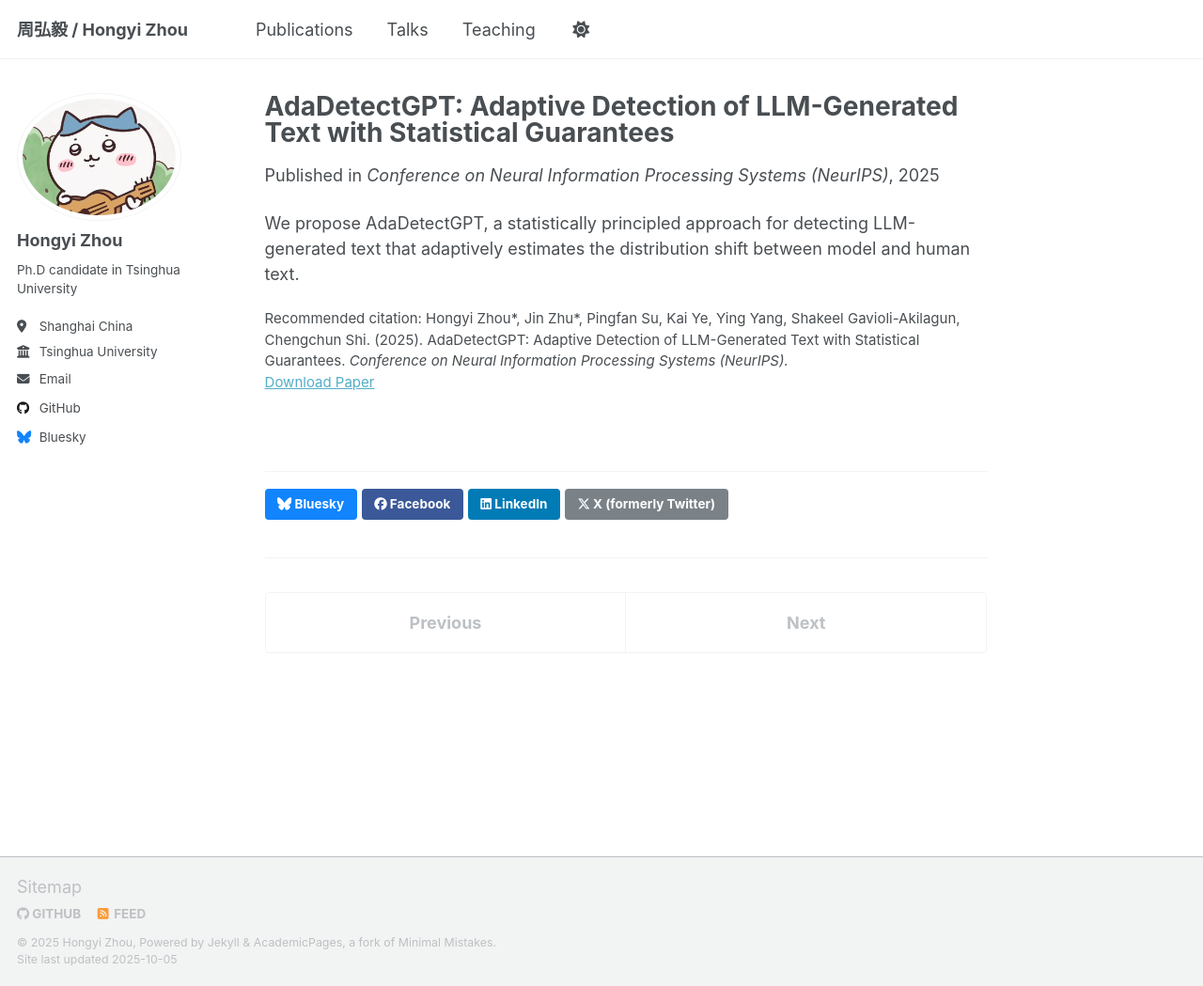
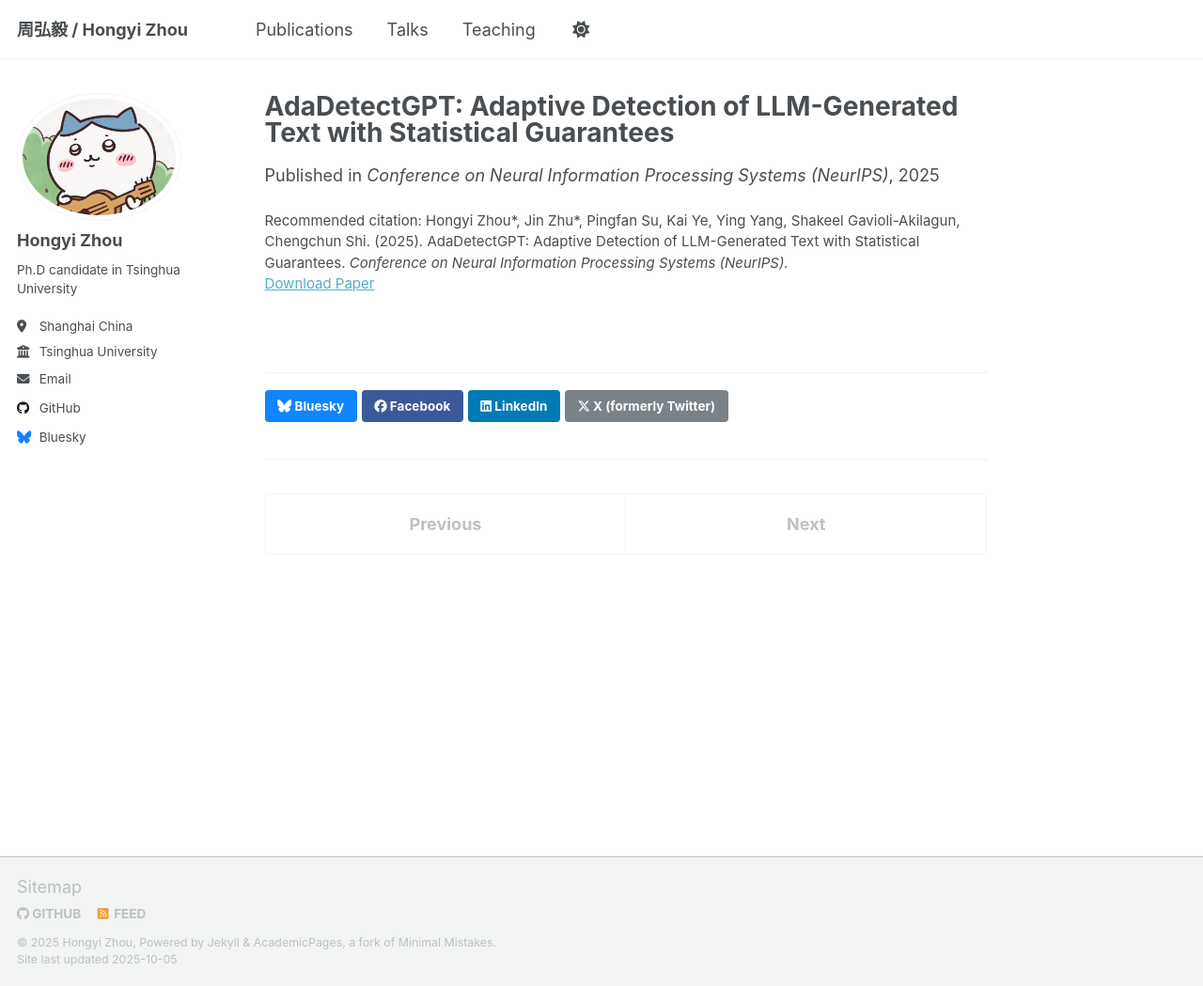
Before and after one commit to Hong-yiZhou/hong-yiZhou.github.io, a Jekyll site: the page built from _publications/2025-09-19-AdaDetectGPT.md, in a window 1280 px wide and 1049 px high. Shown: the whole window at 94% size. Built offline with Jekyll 4.4.1, drawn with Linux system fonts in a browser that asks for light colours; a script that is not in the unit is left out.

Commit message:
Update 2025-09-19-AdaDetectGPT.md

```diff
--- a/_publications/2025-09-19-AdaDetectGPT.md
+++ b/_publications/2025-09-19-AdaDetectGPT.md
@@ -2,10 +2,8 @@
 title: "AdaDetectGPT: Adaptive Detection of LLM-Generated Text with Statistical Guarantees"
 collection: publications
 permalink: /publication/adadetectgpt
-date: 2025-01-01
+date: 2025-09-19
 venue: "Conference on Neural Information Processing Systems (NeurIPS)"
 paperurl: ""
 citation: "Hongyi Zhou*, Jin Zhu*, Pingfan Su, Kai Ye, Ying Yang, Shakeel Gavioli-Akilagun, Chengchun Shi. (2025). AdaDetectGPT: Adaptive Detection of LLM-Generated Text with Statistical Guarantees. <i>Conference on Neural Information Processing Systems (NeurIPS).</i>"
 ---
-
-We propose AdaDetectGPT, a statistically principled approach for detecting LLM-generated text that adaptively estimates the distribution shift between model and human text.
```
